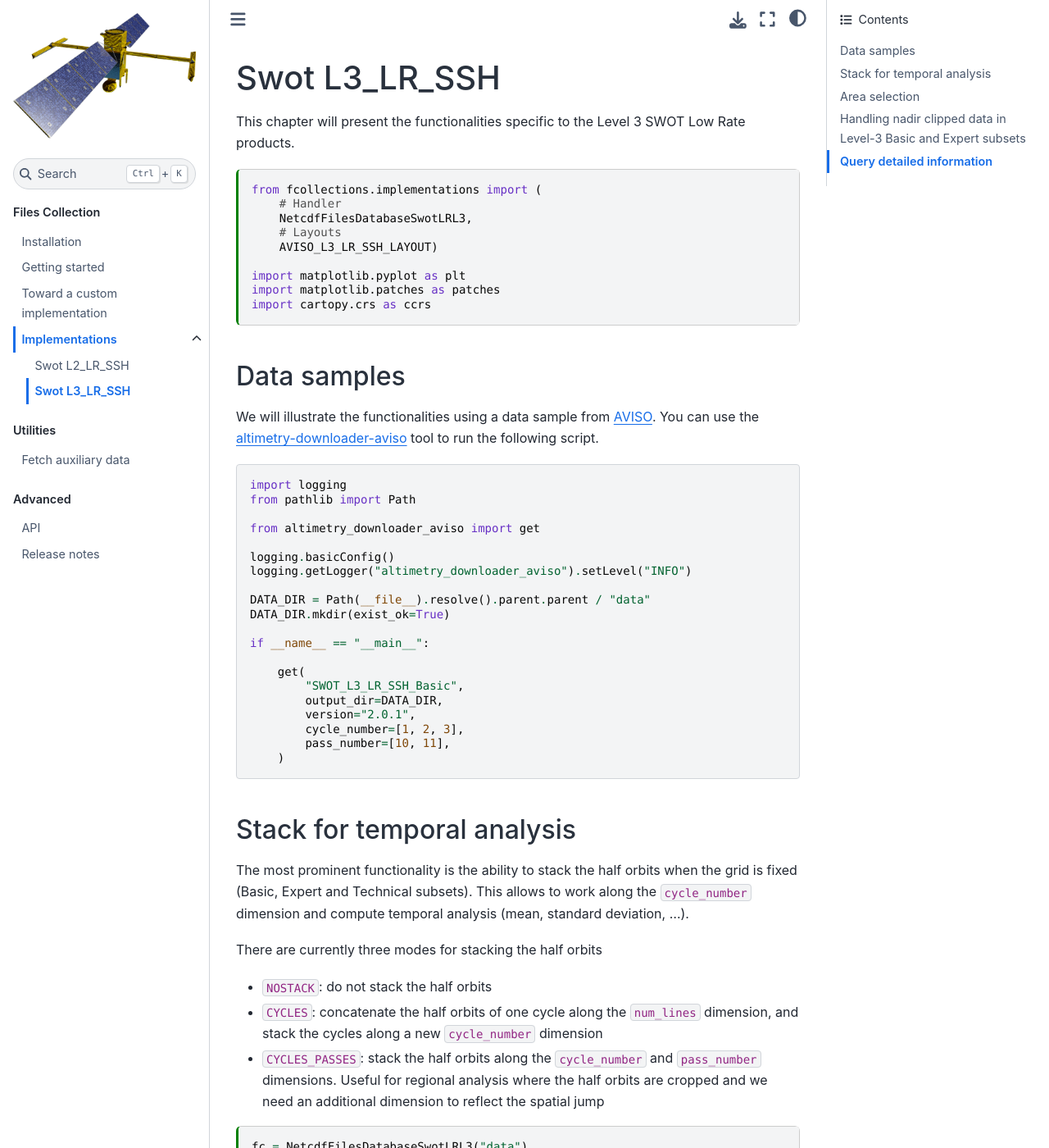
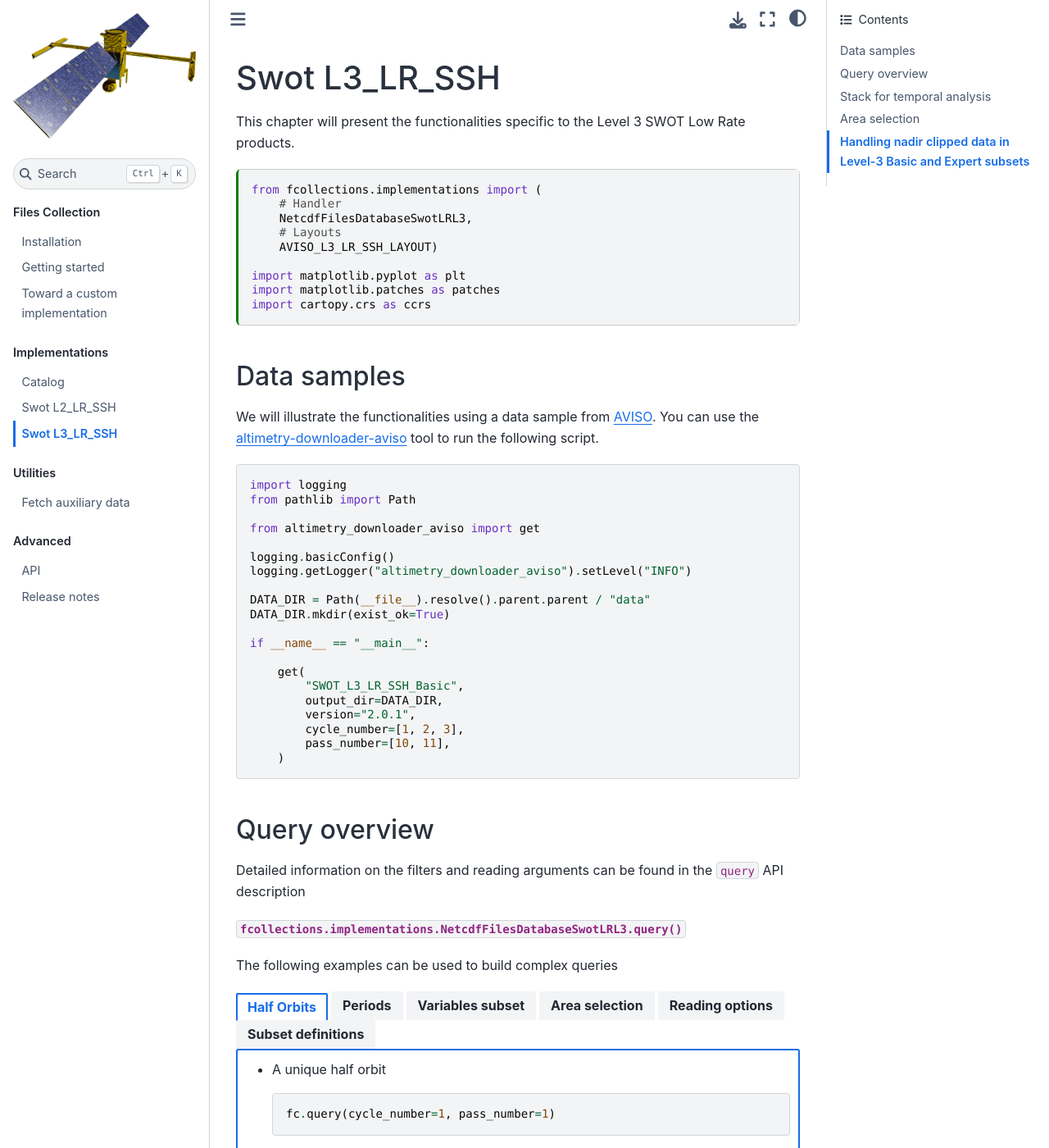
Before and after one commit to robin-cls/fcollections, a Sphinx documentation site: the page built from docs/implementations/l3_lr_ssh.md, in a window 1280 px wide and 1400 px high. Shown: the whole window at 82% size. Built offline with Sphinx 7.4.7 and the Sphinx Book theme 1.1.4, drawn with Linux system fonts in a browser that asks for light colours; some of the changed text lies outside the part shown.

Commit message:
add query overview and reorganize implementations documentation

````diff
--- a/docs/conf.py
+++ b/docs/conf.py
@@ -32,6 +32,7 @@ extensions = [
     "sphinx_tabs.tabs",
     "sphinx.ext.viewcode",
     "myst_nb",
+    "sphinx_design",
 ]
 
 # -- Intersphinx ---------------------------------------------------------------
@@ -48,6 +49,8 @@ intersphinx_mapping = {
 nb_output_stderr = "remove"
 nb_download = True
 nb_execution_mode = "auto"
+
+myst_enable_extensions = ["colon_fence"]
 
 # -- Options for autosummary extension ---------------------------------------
 
--- a/docs/custom.rst
+++ b/docs/custom.rst
@@ -425,7 +425,7 @@ This layout must be given at class instanciation, because even if a dataset is
 present on multiple platforms, there is no guarantee that the files'
 organization is the same. An integrated default layout would be prone to
 breaking, so we instead define independant default layouts (see
-:doc:`implementations/index`) and ask the user to properly inject them in the
+:doc:`implementations/catalog`) and ask the user to properly inject them in the
 databases.
 
 .. code-block:: python
--- a/docs/getting_started.rst
+++ b/docs/getting_started.rst
@@ -243,7 +243,7 @@ the file collection is organized and speeds up the requests.
 .. note::
 
     Pre-configured layouts are associated to the implementations. They can be
-    found in the :doc:`summary table <implementations/index>`
+    found in the :doc:`summary table <implementations/catalog>`
 
 Below is an example of how a layout shall be configured. The given query filters
 match the ``<version>/<subset>/<cycle_number>`` structure declared in the layout
--- /dev/null
+++ b/docs/implementations/catalog.rst
@@ -0,0 +1,6 @@
+Catalog
+=======
+
+.. csv-table::
+   :file: implementations.csv
+   :header-rows: 1
--- a/docs/implementations/l3_lr_ssh.md
+++ b/docs/implementations/l3_lr_ssh.md
@@ -33,6 +33,86 @@ tool to run the following script.
 ```{literalinclude} scripts/pull_data_l3_lr_ssh.py
 :language: python
 ```
+
+## Query overview
+
+Detailed information on the filters and reading arguments can be found in the
+``query`` API description
+
+{meth}`fcollections.implementations.NetcdfFilesDatabaseSwotLRL3.query`
+
+The following examples can be used to build complex queries
+
+::::{tab-set}
+:::{tab-item} Half Orbits
+  - A unique half orbit
+    ```python
+    fc.query(cycle_number=1, pass_number=1)
+    ```
+  - One half orbit repeating over all cycles
+    ```python
+    fc.query(pass_number=1)
+    ```
+  - A list of half orbits, over multiple cycles
+    ```python
+    fc.query(cycle_number=slice(1, 4), pass_number=[1, 3])
+    ```
+:::
+:::{tab-item} Periods
+  - A time stamp
+    ```python
+    fc.query(time='2024-01-01')
+    ```
+  - A period
+    ```python
+    fc.query(time=('2024-01-01', '2024-03-31'))
+    ```
+:::
+:::{tab-item} Variables subset
+  - A subset of variables
+    ```python
+    fc.query(selected_variables=['time', 'longitude', 'latitude'])
+    ```
+
+    :::{note}
+      Available variables can explored using {meth}`fcollections.implementations.NetcdfFilesDatabaseSwotLRL3.variables_info`
+    :::
+:::
+:::{tab-item} Area selection
+  - Zoom over an area selection
+    ```python
+    fc.query(bbox=(-10, 5, 35, 40))
+    ```
+:::
+:::{tab-item} Reading options
+  - Nadir and KaRIn data (Basic, Expert only)
+    ```python
+    fc.query(nadir=True)
+    ```
+  - Nadir data only (Basic, Expert only)
+    ```python
+    fc.query(swath=False, nadir=True)
+    ```
+  - Stacking over cycles (Basic, Expert, Technical only)
+    ```python
+    fc.query(stack='CYCLES')
+    ```
+  - Stacking over both cycles and passes (Basic, Expert, Technical only)
+    ```python
+    fc.query(stack='CYCLES_PASSES')
+    ```
+:::
+:::{tab-item} Subset definitions
+  - Fix a version
+    ```python
+    fc.query(version='2.0.1')
+    ```
+  - Choose one dataset
+    ```python
+    fc.query(subset='Expert')
+    ```
+:::
+::::
 
 ## Stack for temporal analysis
 
````
Also changed, not shown: other parts of docs/implementations/l3_lr_ssh.md (+0 -7 lines), docs/implementations/index.rst (deleted, +0 -14 lines), docs/implementations/l2_lr_ssh.md (+89 -7 lines), docs/index.rst (+7 -1 lines).
